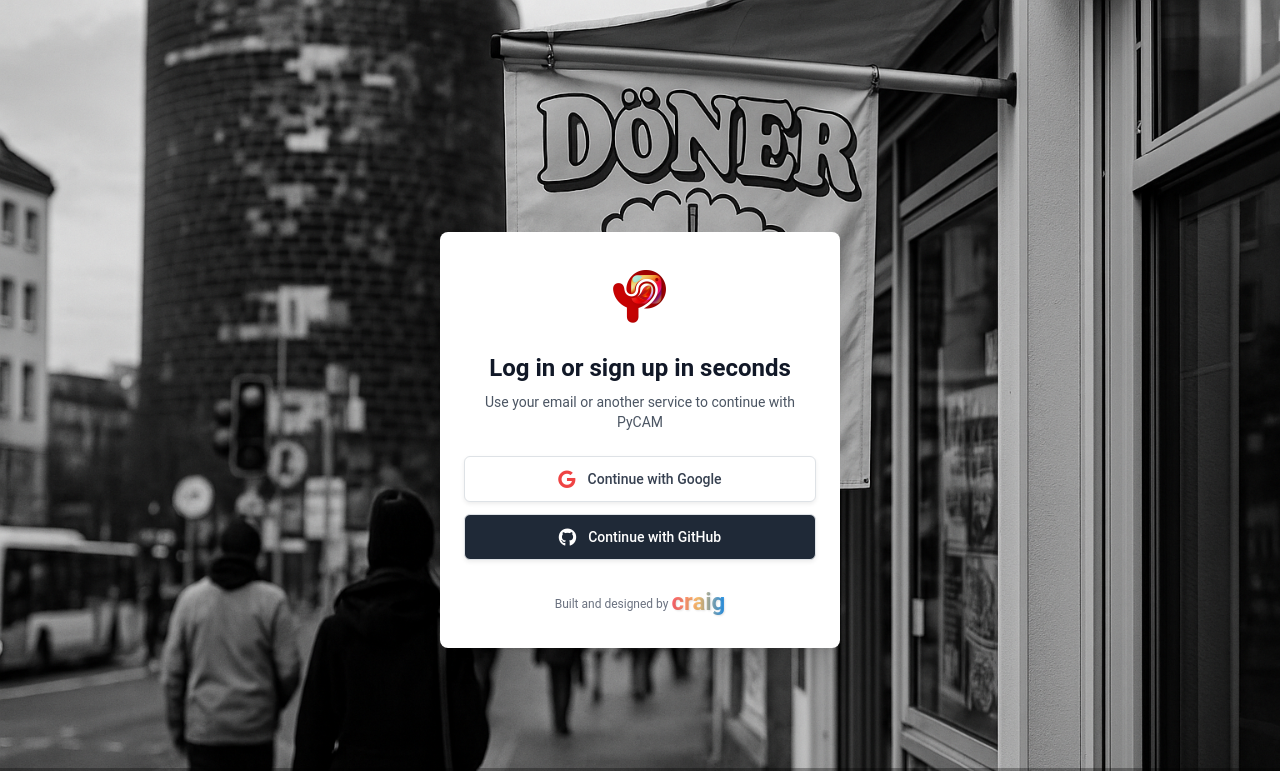
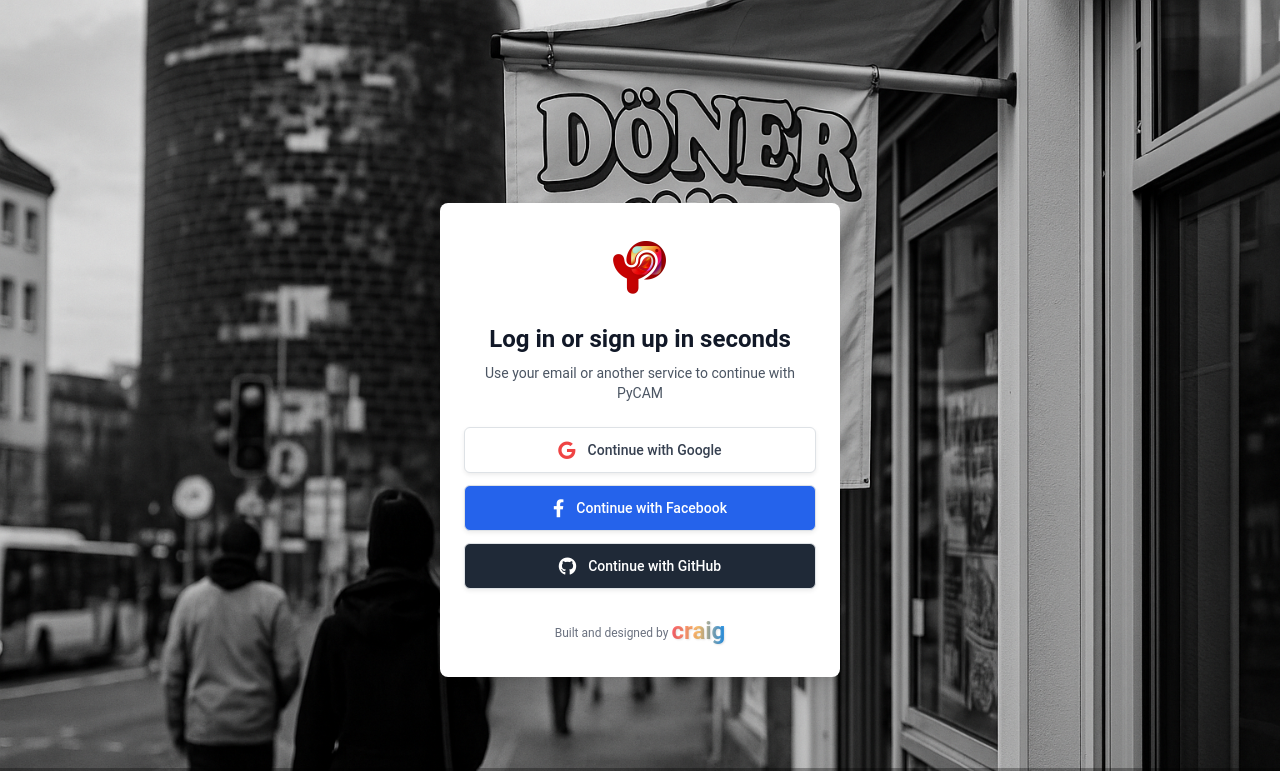
Before and after one commit to Craigryy/pyycam, a Django app: page / in a window 1280 px wide. Shown: the top 771 px of the page. Run offline with Django 5.2, Linux system fonts and the light colour scheme; some libraries are stand-ins or nearby versions.

Commit message:
Update login.html
added the facebook login

```diff
--- a/pycam/templates/login.html
+++ b/pycam/templates/login.html
@@ -21,9 +21,9 @@
                 <a href="{% url 'google_login' %}" class="w-full flex justify-center items-center py-2 px-4 border border-gray-300 rounded-md shadow-sm text-sm font-medium text-gray-700 bg-white hover:bg-gray-50 transition duration-150">
                     <i class="fab fa-google text-red-500 mr-3 text-lg"></i> Continue with Google
                 </a>
-<!--                 <a href="{% url 'facebook_login' %}" class="w-full flex justify-center items-center py-2 px-4 border border-transparent rounded-md shadow-sm text-sm font-medium text-white bg-blue-600 hover:bg-blue-700 transition duration-150">
+                <a href="{% url 'facebook_login' %}" class="w-full flex justify-center items-center py-2 px-4 border border-transparent rounded-md shadow-sm text-sm font-medium text-white bg-blue-600 hover:bg-blue-700 transition duration-150">
                     <i class="fab fa-facebook-f mr-3 text-lg"></i> Continue with Facebook
-                </a> -->
+                </a>
                 <!-- <a href="#" id="email-login-btn" class="w-full flex justify-center items-center py-2 px-4 border border-gray-300 rounded-md shadow-sm text-sm font-medium text-gray-700 bg-white hover:bg-gray-50 transition duration-150">
                     <i class="far fa-envelope mr-3 text-lg text-gray-500"></i> Continue with email
                 </a> -->
```
